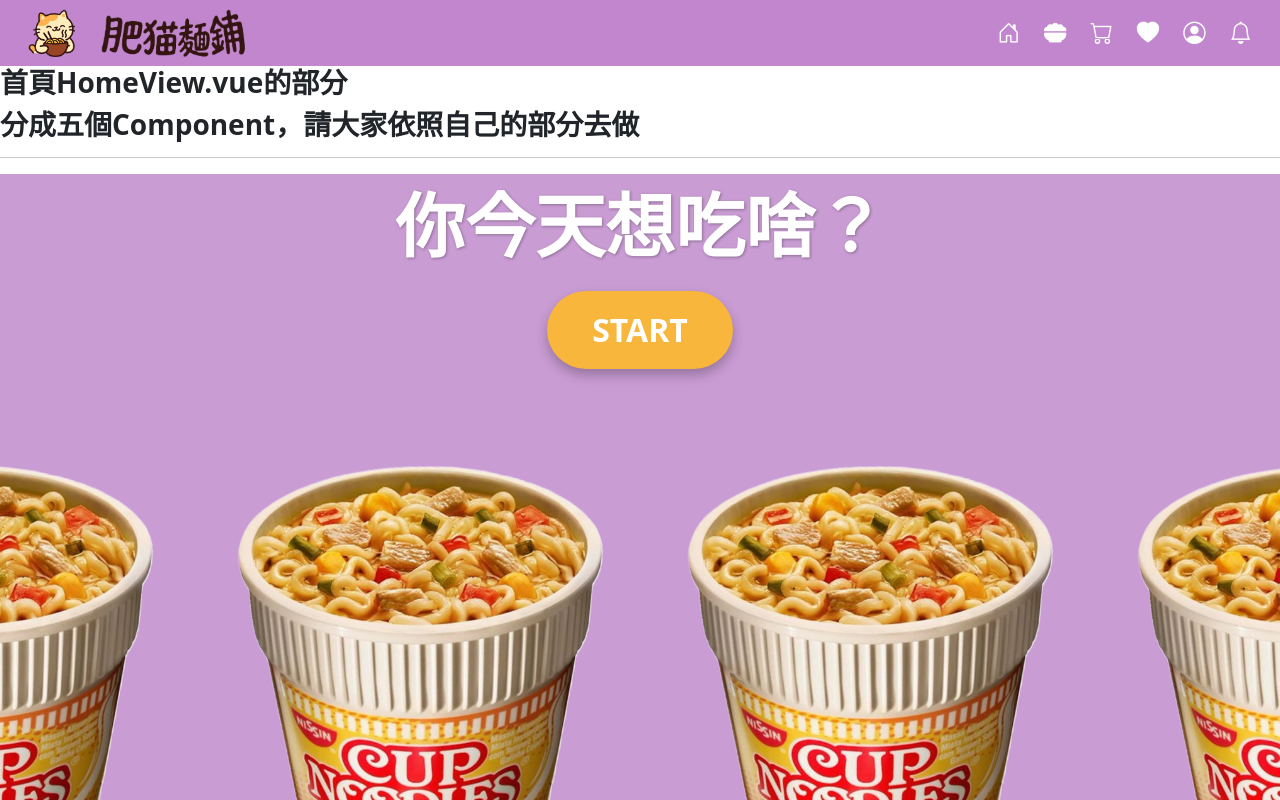
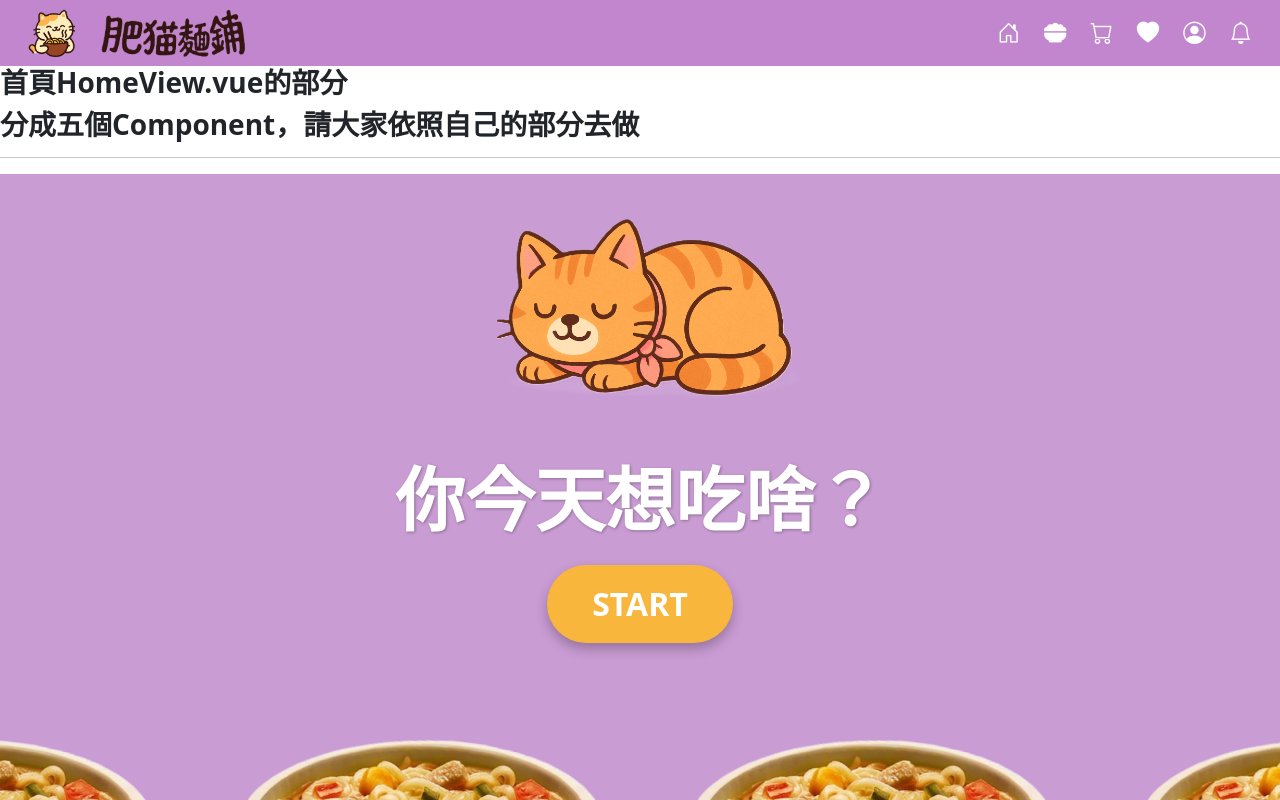
Before and after one commit to Pamelajch/FatCat-frontend, a Vue app: page /home in a window 1280 px wide. Shown: the top 800 px of the page. Built offline with nearby package versions, Linux system fonts and the light colour scheme.

Commit message:
增加logo在主畫面

```diff
--- a/src/components/LoadingComponent.vue
+++ b/src/components/LoadingComponent.vue
@@ -53,6 +53,9 @@ onMounted(() => {
 
 <template>
   <div class="loading-container">
+    <div>
+        <img src="/logofont.png" alt="logo" class="logo" />
+    </div>
 
     <h2 class="loading-text">你今天想吃啥？</h2>
 
@@ -134,4 +137,8 @@ onMounted(() => {
   flex-shrink: 0;
   pointer-events: none;
 }
+
+.logo {
+  width: 400px;
+}
 </style>
```
Also changed, not shown: public/logofont.png (added).
